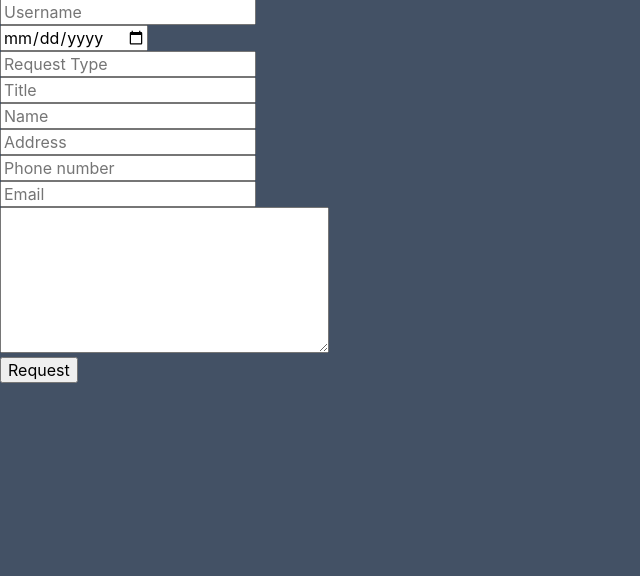
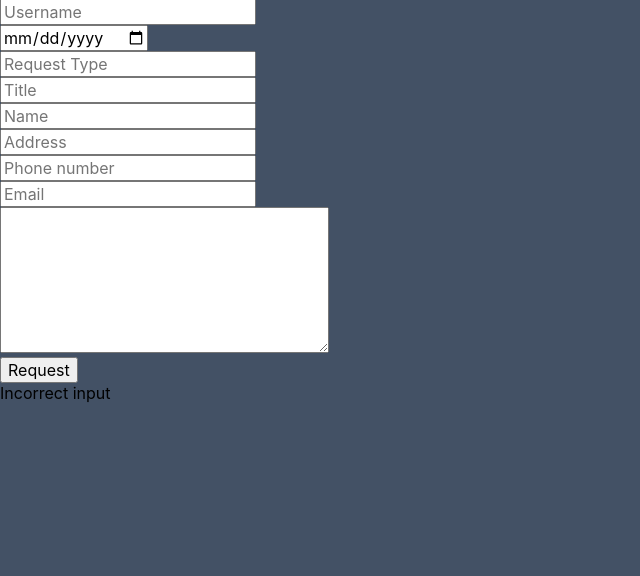
Before and after one commit to dangvq-daniel/login-example, a Flask app: page /pythonlogin/userrequest in a window 1280 px wide. Shown: the part 42-618 px from the top of the page, without its empty margins (0-640 px from the left). Run offline with Flask 2, Linux system fonts and the light colour scheme; the visitor is signed in with stand-in values (Sample User, id 1); a database or web service that is not in the repository returns one stand-in record (values such as "Sample title"); some libraries are stand-ins or nearby versions.

```diff
--- a/templates/userrequest.html
+++ b/templates/userrequest.html
@@ -42,6 +42,7 @@
                             Request
                           </button>
                       </div>
+                        <div class="msg">{{ msg }}</div>
                     </form>
                     </div>
                     </div>
```
